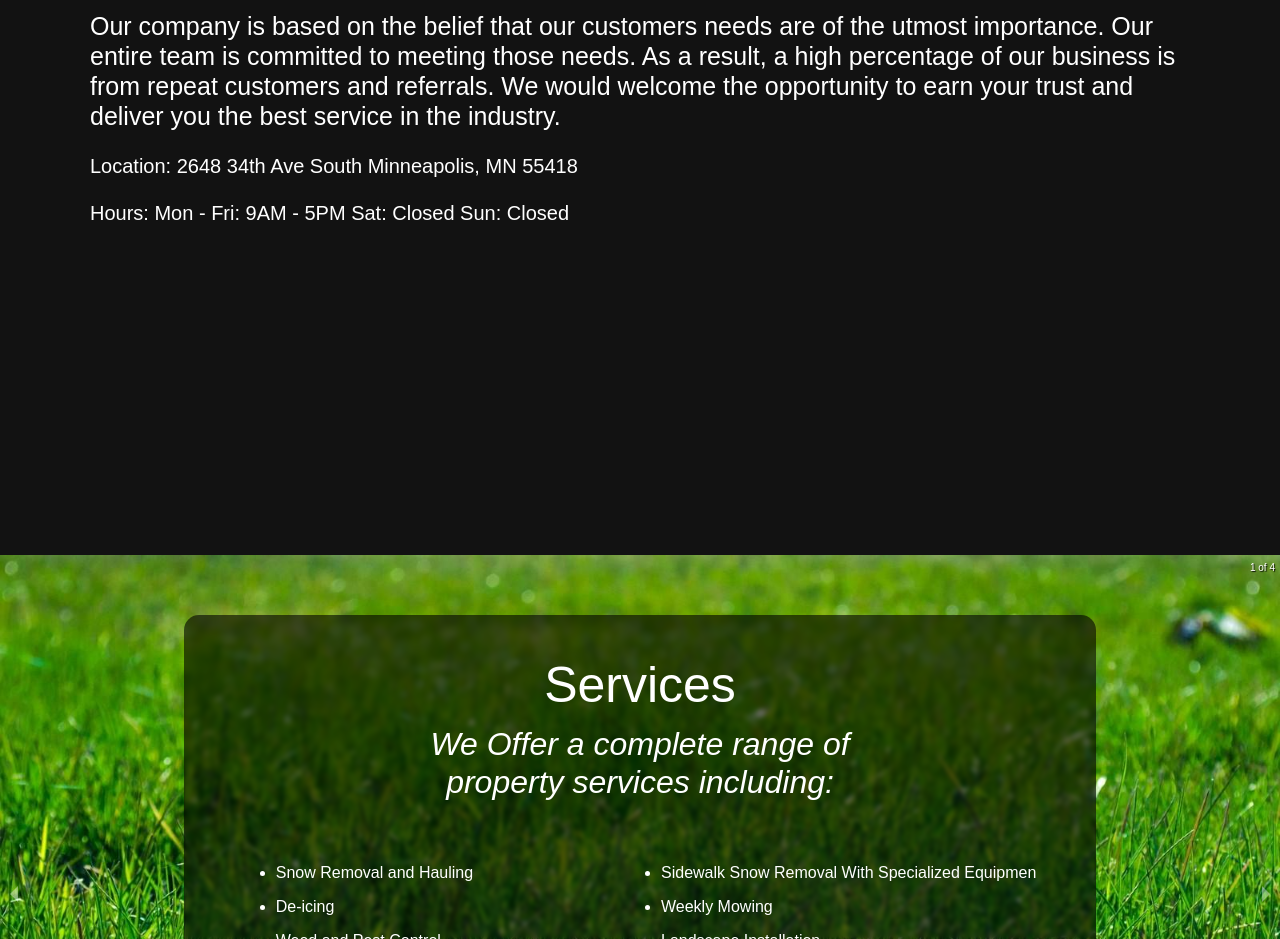
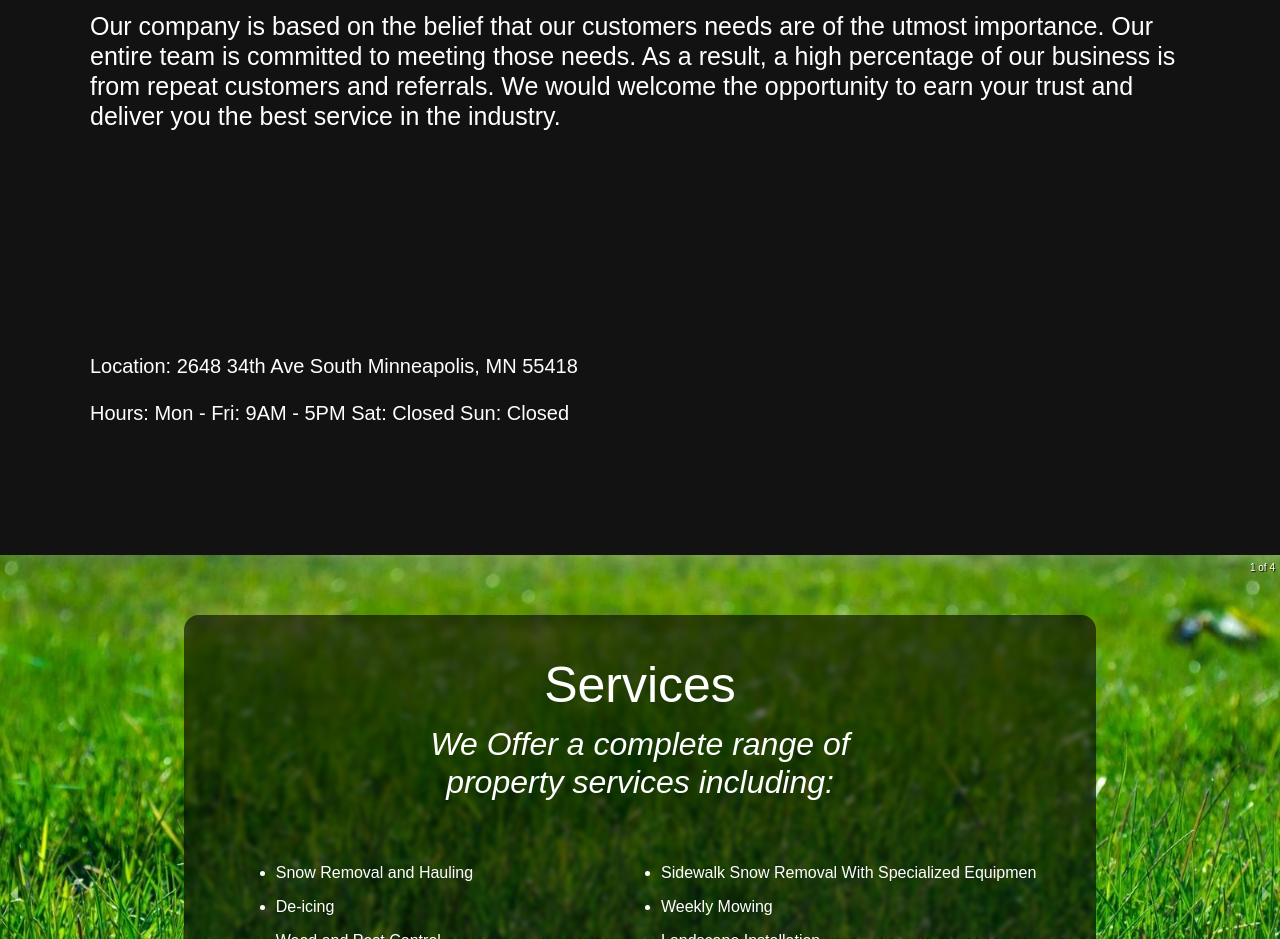
Before and after one commit to MikeAtwood/custom-products, a React (Vite) app: page /info in a window 1280 px wide. Shown: the part 980-1919 px from the top of the page. Built offline with nearby package versions, Linux system fonts and the light colour scheme; grey boxes are pictures that could not be loaded.

Commit message:
seperated about text

```diff
--- a/src/App.css
+++ b/src/App.css
@@ -144,6 +144,8 @@ nav.navbar {
 }
 
 .about h3 {
+  position: relative;
+  bottom: -200px;
   font-size: 20px;
   padding-top: 15px;
 }
```
